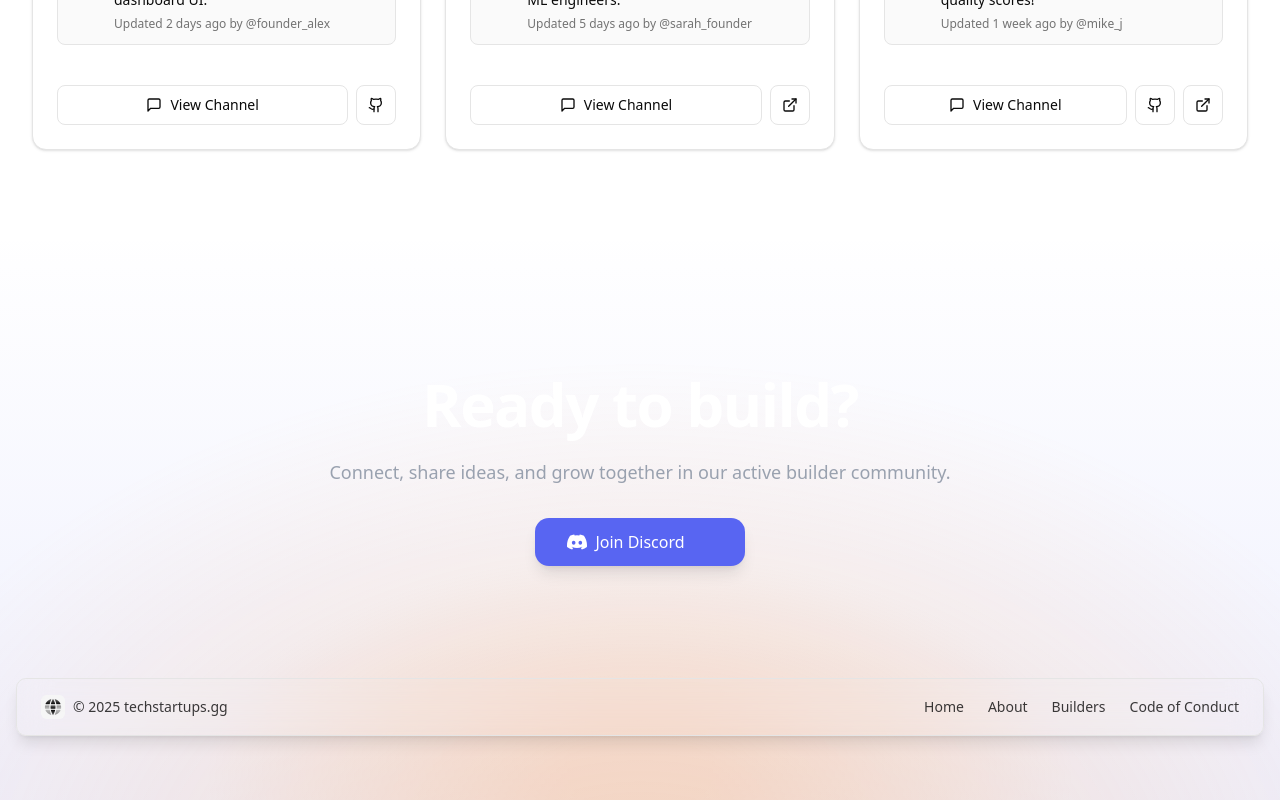
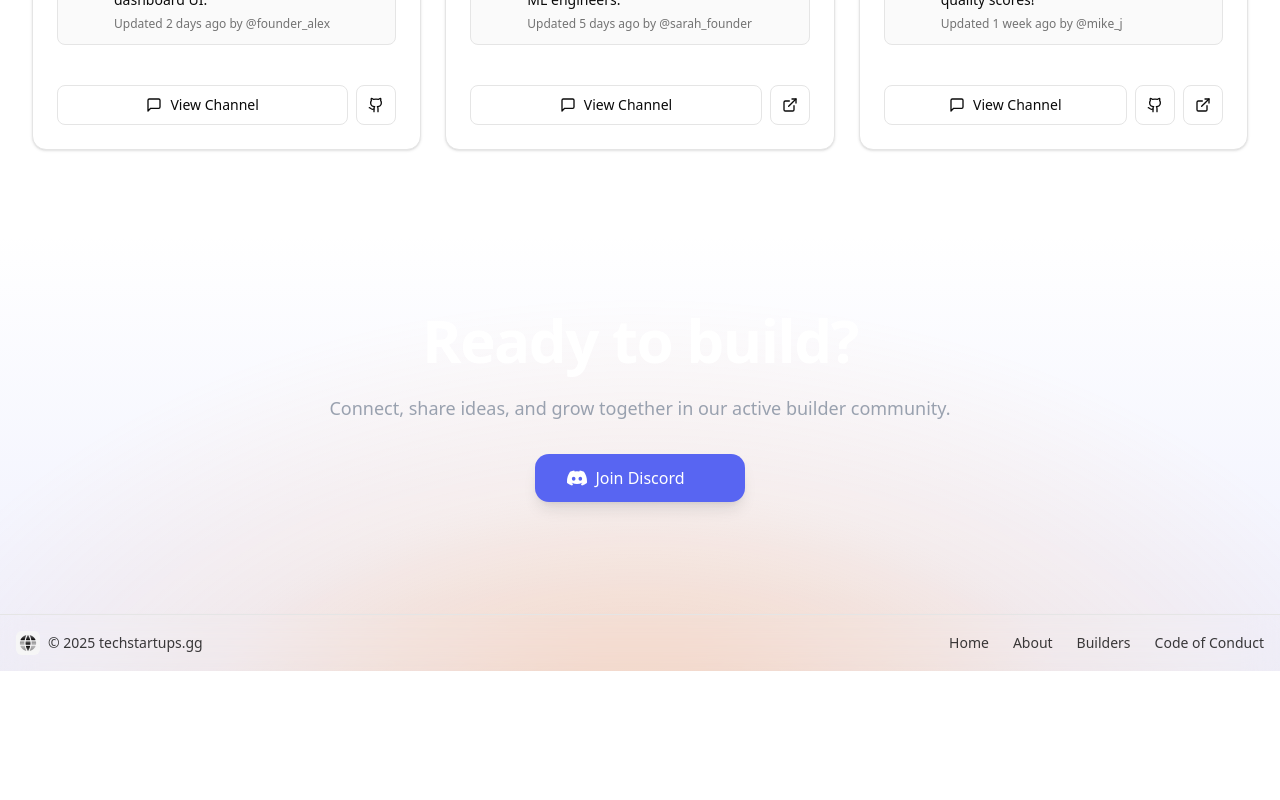
Before and after one commit to techentrepreneurs/website, a Next.js app: page / in a window 1280 px wide. Shown: the part 2916-3716 px from the top of the page. After the commit the page ends 3587 px from the top, so only its background shows below. Built offline with nearby package versions, Linux system fonts and the light colour scheme.

Commit message:
Refactor ModernFooter layout and glass effect styling

```diff
--- a/components/ModernFooter.tsx
+++ b/components/ModernFooter.tsx
@@ -24,7 +24,7 @@ export function ModernFooter({
   ];
 
   return (
-    <footer className="relative overflow-hidden bg-background py-16">
+    <footer className="relative overflow-hidden bg-background">
       {/* Subtle gradient overlay */}
       <div className="absolute inset-0 bg-gradient-to-t from-[#5865F2]/10 to-transparent"></div>
 
@@ -65,9 +65,9 @@ export function ModernFooter({
         </div>
       </div>
 
-      {/* Glass Effect Footer */}
-      <div className="container relative z-10 mx-auto px-4 mt-8">
-        <div className="bg-background/5 border border-border backdrop-blur-lg rounded-lg shadow-lg px-6 py-4">
+      {/* Glass Effect Footer - Full Width */}
+      <div className="relative z-10 bg-background/5 border-t border-border backdrop-blur-lg shadow-lg mt-8">
+        <div className="container mx-auto px-4 py-4">
           <div className="flex flex-col md:flex-row justify-between items-center gap-6">
             <div className="flex items-center gap-2">
               <Image src={logoUrl} alt="Tech Startups Logo" width={24} height={24} className="rounded-sm" />
```
